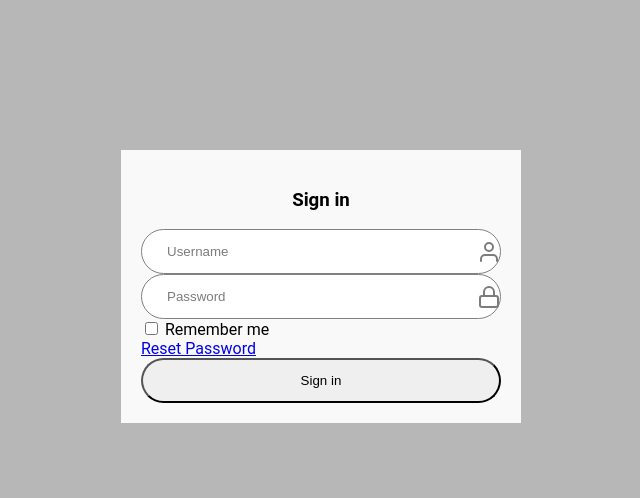
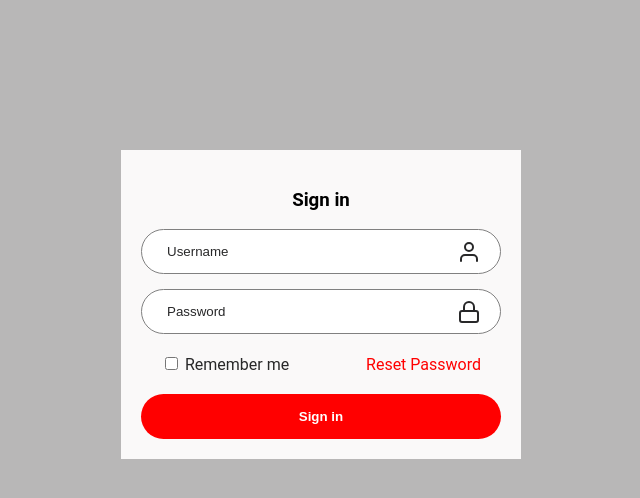
Before and after one commit to CarolinaOlivaCruz/formulario-autenticacao, a plain HTML site: page index.html in a window 1280 px wide. Shown: the whole page, without its empty margins (319-959 px from the left). Drawn offline with nearby package versions, Linux system fonts and the light colour scheme.

Commit message:
Finalizando detalhes

```diff
--- a/style.css
+++ b/style.css
@@ -3,7 +3,7 @@ body{
     background: rgb(184, 183, 183);
 }
 
-/*Para alinhar a margin e padding e que os elementos fieuem do mesmo tamanho é preciso usar border-box*/
+/*Para alinhar a margin e padding e que os elementos fiquem do mesmo tamanho é preciso usar border-box*/
 * {
     box-sizing: border-box;
 }
@@ -18,34 +18,66 @@ form{
     padding: 20px;
 }
 
-form h3{
+form h3 {
     text-align: center;
 }
 
+/*Foi preciso colocar o margin-bottom nesse parâmetro, por conta do position (Parte 1)*/
 form .input-container{
     position: relative;
+    margin-bottom: 15px;
 }
 
 form .input-container input, input[type="submit"] {
     width: 100%;
     height: 45px;
     border-radius: 25px;
+
 }
 
+form input[type="submit"] {
+    border: 0;
+    background: red;
+    color: white;
+    font-weight: bold;
+}
+
+/*Se o elemento margin-botton for colocado abaixo o svg vai se mover (Parte 2)*/
 form .input-container input {
     border: 1px solid grey;
-    color: rgb(194, 189, 189);
-    padding:  0 25px;
+    color: rgb(40, 40, 41);
+    padding:  0 55px 0 25px;
 
 }
 
 form .input-container input::placeholder {
-    color: rgb(124, 124, 126);
+    color: rgb(40, 40, 41);
 }
 
+/*Para quee o elemento top calc funcione é preciso que o tenha o elemento
+position relative para a div e no elemento que conter o top é position absolut*/
 svg {
     position: absolute;
-    right: 0;
+    right: 20px;
     top: calc(50% - 12px);
-    color: rgb(124, 124, 126);
+    color: rgb(40, 40, 41);
 }
+
+.options-container {
+    padding: 0 20px;
+    margin: 20px auto;
+    color: rgb(40, 40, 41);;
+}
+
+.options-container .checkbox-container, a{
+    display: inline-block;
+    width: 50%;
+
+
+}
+
+.options-container a {
+    text-align: right;
+    color: red;
+    text-decoration: none;
+}
```
Also changed, not shown: index.html (+1 -2 lines).
